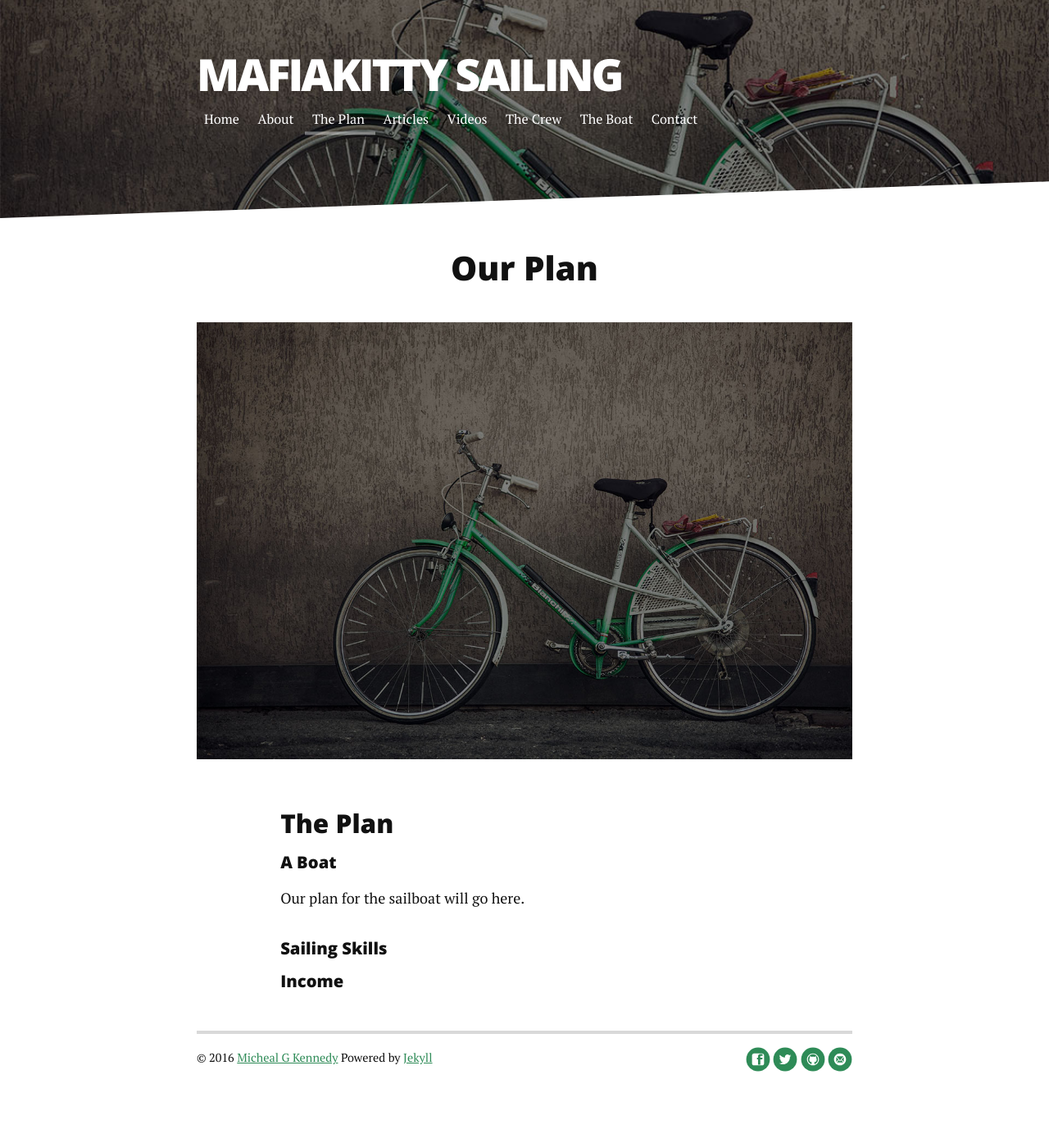
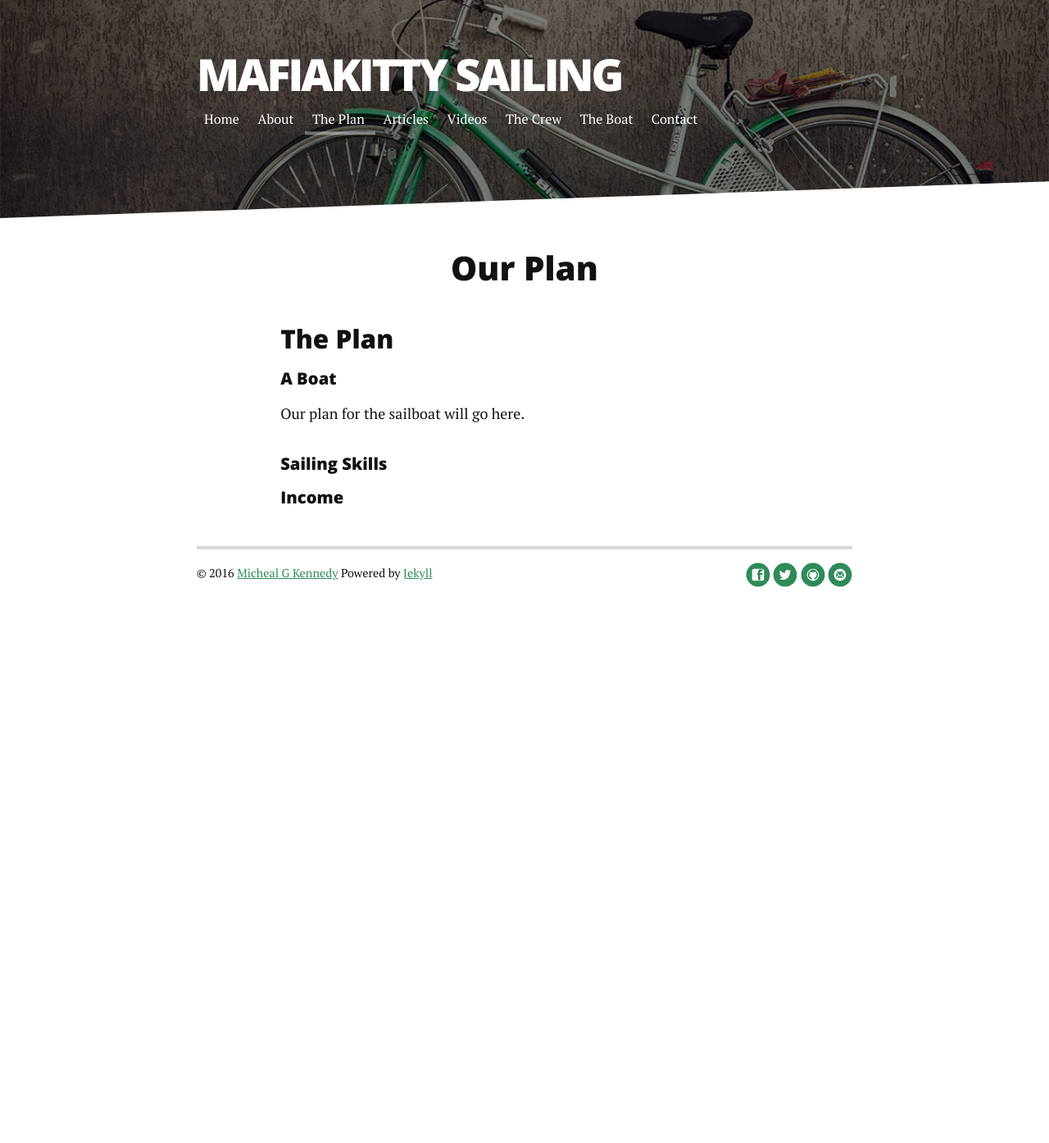
Before and after one commit to MichealKennedy/channel-old, a Jekyll site: the page built from plan/index.html, in a window 1280 px wide. Shown: the whole page at 82% size. Built offline with Jekyll 4.4.1, drawn with Linux system fonts in a browser that asks for light colours; nearby versions of some CDN libraries; after the commit the page ends 900 px from its top, so only the background shows below that.

Commit message:
Update index.html

```diff
--- a/plan/index.html
+++ b/plan/index.html
@@ -5,7 +5,6 @@
 
 <div class="post">
 	<h2 class="pageTitle">Our Plan</h2>
-	<img src="{{ '/assets/img/touring.jpg' | prepend: site.baseurl }}" alt="">
 
 <h3>The Plan</h3>
 
```
